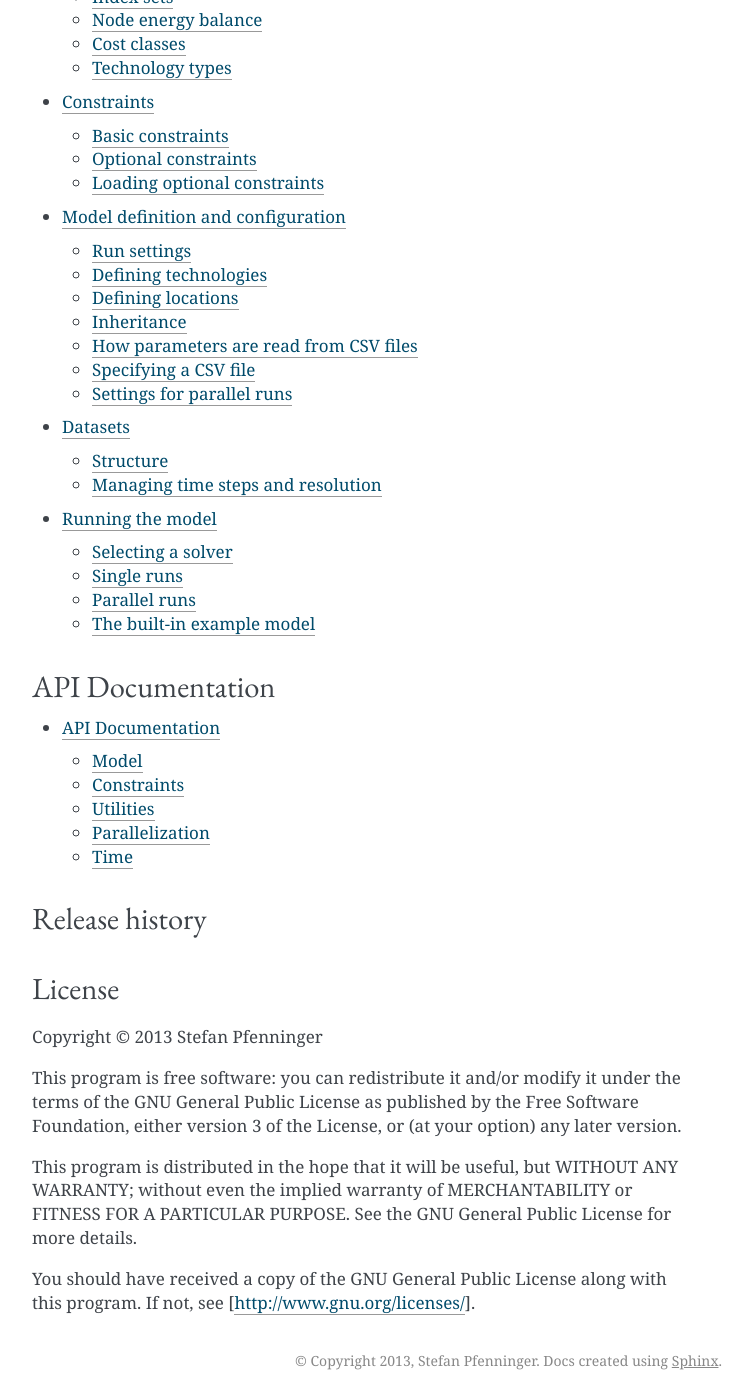
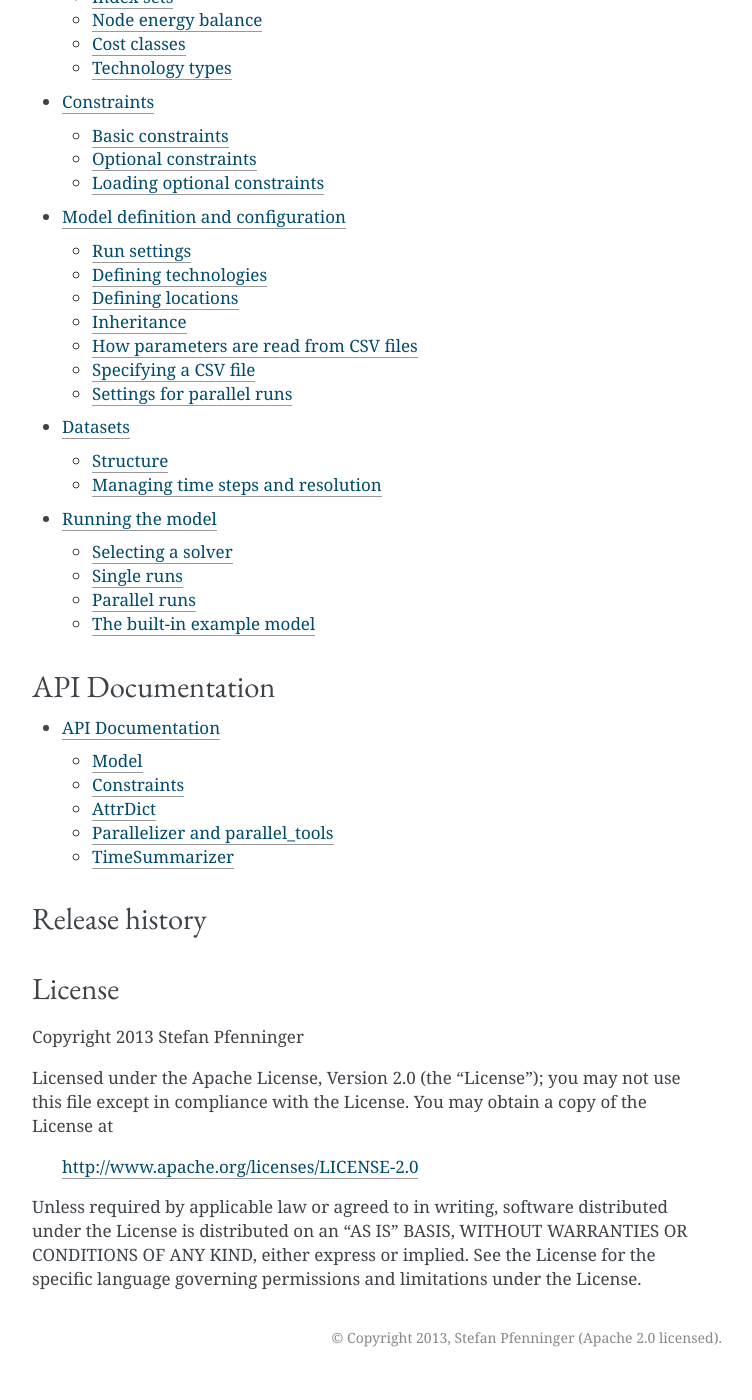
Before and after one commit to calliope-project/calliope, a Sphinx documentation site: the page built from doc/index.rst, in a window 1280 px wide and 1400 px high, scrolled down 1457 px. Shown: the whole window, without its empty margins (388-1140 px from the left). Built offline with Sphinx 7.4.7, drawn with Linux system fonts in a browser that asks for light colours; pages that are not in the unit, such as notebooks, are missing from menus; after the commit the page ends 2834 px from its top, so only the background shows below that; some of the changed text lies outside the part shown.

Commit message:
Apache 2.0 license

```diff
--- a/changelog.rst
+++ b/changelog.rst
@@ -11,6 +11,7 @@ Release History
 * Ability to arbitrarily nest model configuration files with ``import`` statements
 * Cleared up terminology (nodes vs locations)
 * Improved documentation
+* Apache 2.0 licensed
 * Other improvements
 
 0.1.0 (2013-12-10)
--- a/doc/_templates/sidebar_intro.html
+++ b/doc/_templates/sidebar_intro.html
@@ -6,5 +6,5 @@
 
 <!-- <p style="text-align:justify; font-size: 0.9em;"> -->
 <p>
-  Calliope is a framework to develop energy systems models using a modern Python-based toolchain.
+  Calliope is a framework to develop energy systems models using a modern and open source Python-based toolchain.
 </p>
--- a/doc/_themes/flask_calliope/layout.html
+++ b/doc/_themes/flask_calliope/layout.html
@@ -17,7 +17,7 @@
 {%- block footer %}
   <div class="footer">
     &copy; Copyright {{ copyright }}.
-    Docs created using <a href="http://sphinx-doc.org/">Sphinx</a>.
+    <!-- Docs created using <a href="http://sphinx-doc.org/">Sphinx</a>. -->
   </div>
   {% if pagename == 'index' %}
   </div>
--- a/doc/api/api.rst
+++ b/doc/api/api.rst
@@ -18,23 +18,23 @@ Constraints
 .. automodule:: calliope.constraints.ramping
     :members:
 
-Utilities
-=========
+AttrDict
+========
 
-.. automodule:: calliope.utils
+.. autoclass:: calliope.utils.AttrDict
     :members:
 
-Parallelization
-===============
+Parallelizer and parallel_tools
+===============================
 
 .. autoclass:: calliope.Parallelizer
     :members:
 
 .. automodule:: calliope.parallel_tools
-    :members:
+    :members: read_dir, reshape_results
 
-Time
-===============
+TimeSummarizer
+==============
 
 .. autoclass:: calliope.TimeSummarizer
     :members:
--- a/doc/conf.py
+++ b/doc/conf.py
@@ -44,7 +44,7 @@ master_doc = 'index'
 
 # General information about the project.
 project = u'Calliope'
-copyright = u'2013, Stefan Pfenninger'
+copyright = u'2013, Stefan Pfenninger (Apache 2.0 licensed)'
 
 # The version info for the project you're documenting, acts as replacement for
 # |version| and |release|, also used in various other places throughout the
@@ -248,3 +248,16 @@ texinfo_documents = [
 
 # How to display URL addresses: 'footnote', 'no', or 'inline'.
 #texinfo_show_urls = 'footnote'
+
+
+#
+# Remove module docstrings from autodoc
+#
+
+def remove_module_docstring(app, what, name, obj, options, lines):
+    if what == "module":
+        del lines[:]
+
+
+def setup(app):
+    app.connect("autodoc-process-docstring", remove_module_docstring)
--- a/doc/index.rst
+++ b/doc/index.rst
@@ -6,7 +6,7 @@ Calliope: a multi-scale energy systems (MUSES) modeling framework
 
 v\ |version| (:doc:`Release history <history>`)
 
-Calliope is a framework to develop energy systems models using a modern Python-based toolchain.
+Calliope is a framework to develop energy systems models using a modern and open source Python-based toolchain.
 
 Main features:
 
@@ -17,7 +17,7 @@ Main features:
 * Able to run on computing clusters
 * Easily extensible
 * Uses a state-of-the-art Python toolchain based on `IPython <http://ipython.org/>`_, `Pandas <http://pandas.pydata.org/>`_ and `Pyomo <https://software.sandia.gov/trac/coopr/wiki/Pyomo>`_
-* `Freely available <https://github.com/sjpfenninger/calliope>`_ under the GNU GPLv3 license
+* `Freely available <https://github.com/sjpfenninger/calliope>`_ under the Apache 2.0 license
 
 -----------
 Quick start
@@ -76,17 +76,16 @@ Release history
 License
 -------
 
-Copyright © 2013  Stefan Pfenninger
+Copyright 2013 Stefan Pfenninger
 
-This program is free software: you can redistribute it and/or modify it under the terms of the GNU General Public License as published by the Free Software Foundation, either version 3 of the License, or (at your option) any later version.
+Licensed under the Apache License, Version 2.0 (the "License");
+you may not use this file except in compliance with the License.
+You may obtain a copy of the License at
 
-This program is distributed in the hope that it will be useful, but WITHOUT ANY WARRANTY; without even the implied warranty of MERCHANTABILITY or FITNESS FOR A PARTICULAR PURPOSE.  See the GNU General Public License for more details.
+   http://www.apache.org/licenses/LICENSE-2.0
 
-You should have received a copy of the GNU General Public License along with this program.  If not, see [http://www.gnu.org/licenses/].
-
-.. Indices and tables
-.. ==================
-..
-.. * :ref:`genindex`
-.. * :ref:`modindex`
-.. * :ref:`search`
+Unless required by applicable law or agreed to in writing, software
+distributed under the License is distributed on an "AS IS" BASIS,
+WITHOUT WARRANTIES OR CONDITIONS OF ANY KIND, either express or implied.
+See the License for the specific language governing permissions and
+limitations under the License.
```
Also changed, not shown: doc/model/introduction.rst (+12 -4 lines), 12 other files.
